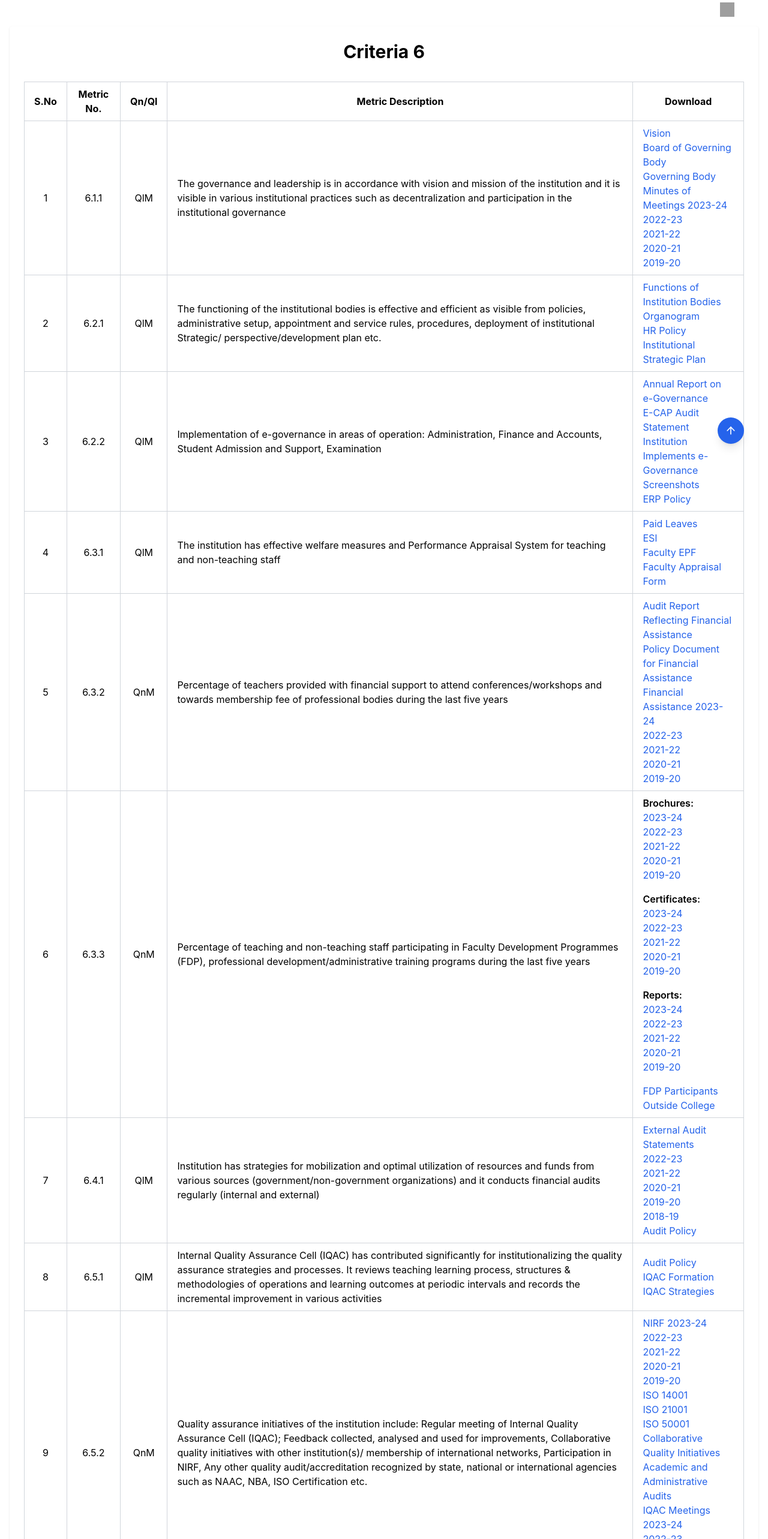
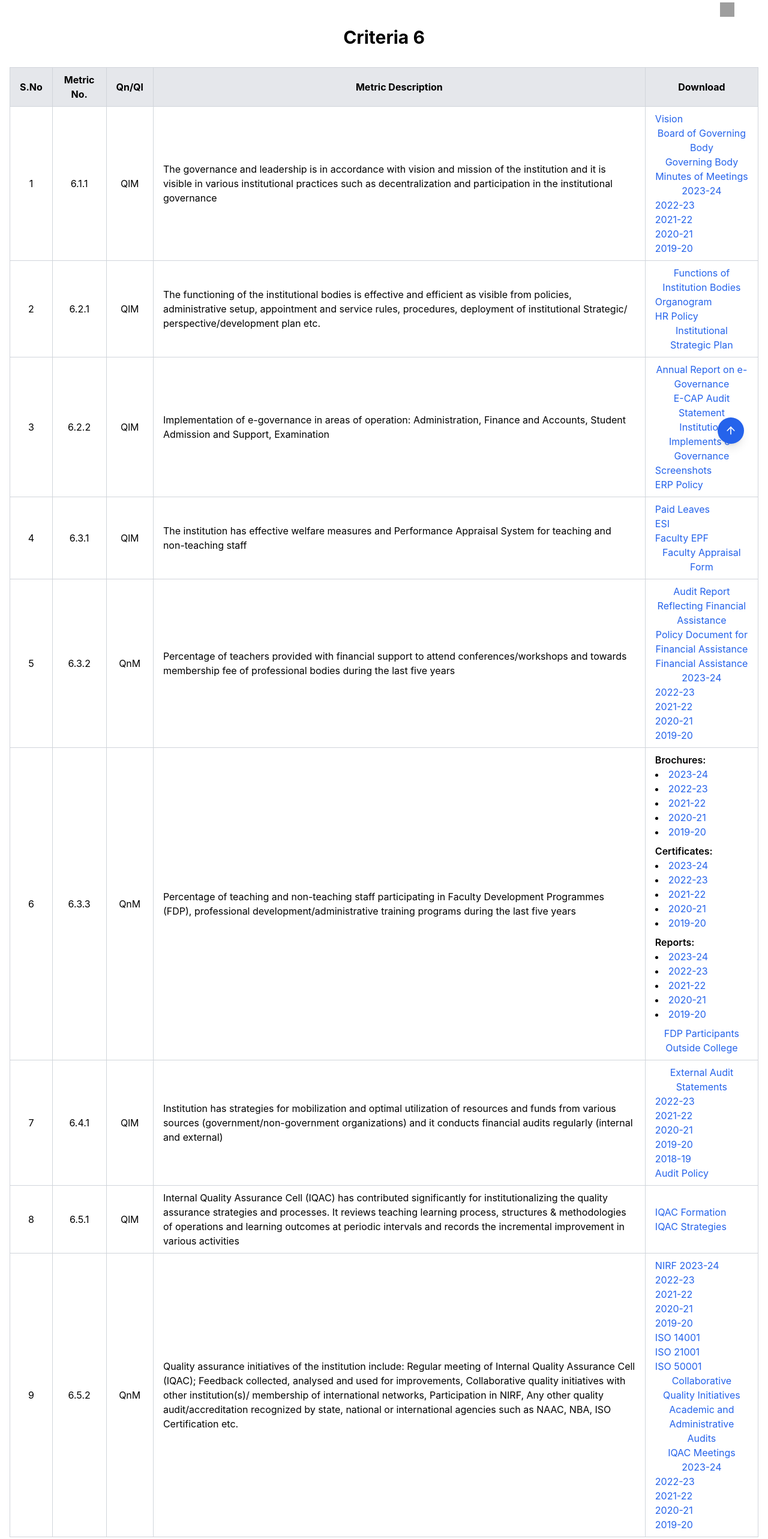
Before and after one commit to Govardhan-subhash/Pharmacy, a React (Vite) app: page /criteria/criteria-vi in a window 1280 px wide. Shown: the part 20-2586 px from the top of the page at 60% size. Built offline with nearby package versions, Linux system fonts and the light colour scheme; grey boxes are pictures that could not be loaded.

Commit message:
Update Criteria6.tsx

```diff
--- a/src/pages/criteria/quality/Criteria6.tsx
+++ b/src/pages/criteria/quality/Criteria6.tsx
@@ -1,7 +1,7 @@
-import React from 'react';
+import React, { useState } from 'react';
 
 const Criteria6: React.FC = () => {
-
+  const [selectedPdf, setSelectedPdf] = useState<string | null>(null);
   const tableData = [
     {
       sno: 1,
@@ -10,13 +10,13 @@ const Criteria6: React.FC = () => {
       description:
         'The governance and leadership is in accordance with vision and mission of the institution and it is visible in various institutional practices such as decentralization and participation in the institutional governance',
       downloads: [
-        { name: 'Vision', url: '/uploads/naac/criteria6/6.1 vision.pdf' },
-        { name: 'Board of Governing Body', url: '/uploads/naac/criteria6/6.1 boardn of governing body.pdf' },
-        { name: 'Governing Body Minutes of Meetings 2023-24', url: '/uploads/naac/criteria6/6.1. GBC meetings 2023-24.pdf' },
-        { name: '2022-23', url: '/uploads/naac/criteria6/6.1. GBC meetings 2022-23.pdf' },
-        { name: '2021-22', url: '/uploads/naac/criteria6/6.1. GBC meetings 2021-22.pdf' },
-        { name: '2020-21', url: '/uploads/naac/criteria6/6.1. GBC meetings 2020-21.pdf' },
-        { name: '2019-20', url: '/uploads/naac/criteria6/6.1. GBC meetings 2019-20.pdf' },
+        { name: 'Vision', url: 'public/uploads/pdfs/naac/quality/criteria6/6.1 vision.pdf' },
+        { name: 'Board of Governing Body', url: 'public/uploads/pdfs/naac/quality/criteria6/6.1 boardn of governing body.pdf' },
+        { name: 'Governing Body Minutes of Meetings 2023-24', url: 'public/uploads/pdfs/naac/quality/criteria6/6.1. GBC meetings 2023-24.pdf' },
+        { name: '2022-23', url: 'public/uploads/pdfs/naac/quality/criteria6/6.1. GBC meetings 2022-23.pdf' },
+        { name: '2021-22', url: 'public/uploads/pdfs/naac/quality/criteria6/6.1. GBC meetings 2021-22.pdf' },
+        { name: '2020-21', url: 'public/uploads/pdfs/naac/quality/criteria6/6.1 GBC meetings 2020-21.pdf' },
+        { name: '2019-20', url: 'public/uploads/pdfs/naac/quality/criteria6/6.1 GBC meeting 2019-20.pdf' },
       ],
     },
     {
@@ -26,10 +26,10 @@ const Criteria6: React.FC = () => {
       description:
         'The functioning of the institutional bodies is effective and efficient as visible from policies, administrative setup, appointment and service rules, procedures, deployment of institutional Strategic/ perspective/development plan etc.',
       downloads: [
-        { name: 'Functions of Institution Bodies', url: '/uploads/naac/criteria6/6.2.1 functions of various institution bodies.pdf' },
-        { name: 'Organogram', url: '/uploads/naac/criteria6/6.2.1 organogram.pdf' },
-        { name: 'HR Policy', url: '/uploads/naac/criteria6/6.2.1. HR policy.pdf' },
-        { name: 'Institutional Strategic Plan', url: '/uploads/naac/criteria6/6.2.1. institutional strategic plan.pdf' },
+        { name: 'Functions of Institution Bodies', url: 'public/uploads/pdfs/naac/quality/criteria6/6.2.1 functions of various institution bodies.pdf' },
+        { name: 'Organogram', url: 'public/uploads/pdfs/naac/quality/criteria6/6.2.1 organogram.pdf' },
+        { name: 'HR Policy', url: 'public/uploads/pdfs/naac/quality/criteria6/6.2.1. HR policy.pdf' },
+        { name: 'Institutional Strategic Plan', url: 'public/uploads/pdfs/naac/quality/criteria6/6.2.1. institutional strategic plan.pdf' },
       ]
     },
     {
@@ -39,11 +39,11 @@ const Criteria6: React.FC = () => {
       description:
         'Implementation of e-governance in areas of operation: Administration, Finance and Accounts, Student Admission and Support, Examination',
       downloads: [
-        { name: 'Annual Report on e-Governance', url: '/uploads/naac/criteria6/6.2.2 annual report on e governance.pdf' },
-        { name: 'E-CAP Audit Statement', url: '/uploads/naac/criteria6/6.2.2 ecap audit statement.pdf' },
-        { name: 'Institution Implements e-Governance', url: '/uploads/naac/criteria6/6.2.2 institution implrments e governance.pdf' },
-        { name: 'Screenshots', url: '/uploads/naac/criteria6/6.2.2. e-governanc screen shots.pdf' },
-        { name: 'ERP Policy', url: '/uploads/naac/criteria6/6.2.2. ERP Policy.pdf' },
+        { name: 'Annual Report on e-Governance', url: 'public/uploads/pdfs/naac/quality/criteria6/6.2.2 annual report on e governance.pdf' },
+        { name: 'E-CAP Audit Statement', url: 'public/uploads/pdfs/naac/quality/criteria6/6.2.2 ecap audit statement.pdf' },
+        { name: 'Institution Implements e-Governance', url: 'public/uploads/pdfs/naac/quality/criteria6/6.2.2 institution implrments e governance.pdf' },
+        { name: 'Screenshots', url: 'public/uploads/pdfs/naac/quality/criteria6/6.2.2. e-governanc screen shots.pdf' },
+        { name: 'ERP Policy', url: 'public/uploads/pdfs/naac/quality/criteria6/6.2.2. ERP Policy.pdf' },
       ],
     },
     {
@@ -53,10 +53,10 @@ const Criteria6: React.FC = () => {
       description:
         'The institution has effective welfare measures and Performance Appraisal System for teaching and non-teaching staff',
       downloads: [
-        { name: 'Paid Leaves', url: '/uploads/naac/criteria6/6.3.1 paid leaves-merged.pdf' },
-        { name: 'ESI', url: '/uploads/naac/criteria6/6.3.1. ESI.pdf' },
-        { name: 'Faculty EPF', url: '/uploads/naac/criteria6/6.3.1. faculty EPF.pdf' },
-        { name: 'Faculty Appraisal Form', url: '/uploads/naac/criteria6/6.3.1 faculty appraisal form.pdf' },
+        { name: 'Paid Leaves', url: 'public/uploads/pdfs/naac/quality/criteria6/6.3.1 paid leaves-merged.pdf' },
+        { name: 'ESI', url: 'public/uploads/pdfs/naac/quality/criteria6/6.3.1. ESI.pdf' },
+        { name: 'Faculty EPF', url: 'public/uploads/pdfs/naac/quality/criteria6/6.3.1. faculty EPF.pdf' },
+        { name: 'Faculty Appraisal Form', url: 'public/uploads/pdfs/naac/quality/criteria6/6.3.1 faculty appraisal form.pdf' },
       ],
     },
     {
@@ -66,13 +66,13 @@ const Criteria6: React.FC = () => {
       description:
         'Percentage of teachers provided with financial support to attend conferences/workshops and towards membership fee of professional bodies during the last five years',
       downloads: [
-        { name: 'Audit Report Reflecting Financial Assistance', url: '/uploads/naac/criteria6/6.3.2 audit report.pdf' },
-        { name: 'Policy Document for Financial Assistance', url: '/uploads/naac/criteria6/6.3.2 policy document.pdf' },
-        { name: 'Financial Assistance 2023-24', url: '/uploads/naac/criteria6/6.3.2 financial assistance 2023-24.pdf' },
-        { name: '2022-23', url: '/uploads/naac/criteria6/6.3.2 financial assistance 2022-23.pdf' },
-        { name: '2021-22', url: '/uploads/naac/criteria6/6.3.2 financial assistance 2021-22.pdf' },
-        { name: '2020-21', url: '/uploads/naac/criteria6/6.3.2 financial assistance 2020-21.pdf' },
-        { name: '2019-20', url: '/uploads/naac/criteria6/6.3.2 financial assistance 2019-20.pdf' },
+        { name: 'Audit Report Reflecting Financial Assistance', url: 'public/uploads/pdfs/naac/quality/criteria6/6.3.2. audit report reflecting financial assistance.pdf' },
+        { name: 'Policy Document for Financial Assistance', url: 'public/uploads/pdfs/naac/quality/criteria6/6.3.2. policy document for financial assistance.pdf' },
+        { name: 'Financial Assistance 2023-24', url: 'public/uploads/pdfs/naac/quality/criteria6/6.3.2 Financial Assistance- 2023-24.pdf' },
+        { name: '2022-23', url: 'public/uploads/pdfs/naac/quality/criteria6/6.3.2 Financial Assistance- 2022-23.pdf' },
+        { name: '2021-22', url: 'public/uploads/pdfs/naac/quality/criteria6/6.3.2 Financial Assistance- 2021-22.pdf' },
+        { name: '2020-21', url: 'public/uploads/pdfs/naac/quality/criteria6/6.3.2 Financial Assistance 2020-21.pdf' },
+        { name: '2019-20', url: 'public/uploads/pdfs/naac/quality/criteria6/6.3.2 Financial Assistance 2019-20.pdf' },
       ],
     },
     {
@@ -83,27 +83,27 @@ const Criteria6: React.FC = () => {
         'Percentage of teaching and non-teaching staff participating in Faculty Development Programmes (FDP), professional development/administrative training programs during the last five years',
       downloads: [
         { category: 'Brochures', links: [
-          { name: '2023-24', url: '/uploads/naac/criteria6/6.3.3 brochures 2023-24.pdf' },
-          { name: '2022-23', url: '/uploads/naac/criteria6/6.3.3 brochures 2022-23.pdf' },
-          { name: '2021-22', url: '/uploads/naac/criteria6/6.3.3 brochures 2021-22.pdf' },
-          { name: '2020-21', url: '/uploads/naac/criteria6/6.3.3 brochures 2020-21.pdf' },
-          { name: '2019-20', url: '/uploads/naac/criteria6/6.3.3 brochures 2019-20.pdf' },
+          { name: '2023-24', url: 'public/uploads/pdfs/naac/quality/criteria6/6.3.3 FDP brochures 2023-24.pdf' },
+          { name: '2022-23', url: 'public/uploads/pdfs/naac/quality/criteria6/6.3.3. FDP brochures 2022-23.pdf' },
+          { name: '2021-22', url: 'public/uploads/pdfs/naac/quality/criteria6/6.3.3. FDP brochures 2021-22.pdf' },
+          { name: '2020-21', url: 'public/uploads/pdfs/naac/quality/criteria6/6.3.3. FDP brochures 2020-21.pdf' },
+          { name: '2019-20', url: 'public/uploads/pdfs/naac/quality/criteria6/6.3.3. FDP brochures 2019-20.pdf' },
         ]},
         { category: 'Certificates', links: [
-          { name: '2023-24', url: '/uploads/naac/criteria6/6.3.3 certificates 2023-24.pdf' },
-          { name: '2022-23', url: '/uploads/naac/criteria6/6.3.3 certificates 2022-23.pdf' },
-          { name: '2021-22', url: '/uploads/naac/criteria6/6.3.3 certificates 2021-22.pdf' },
-          { name: '2020-21', url: '/uploads/naac/criteria6/6.3.3 certificates 2020-21.pdf' },
-          { name: '2019-20', url: '/uploads/naac/criteria6/6.3.3 certificates 2019-20.pdf' },
+          { name: '2023-24', url: 'public/uploads/pdfs/naac/quality/criteria6/6.3.3. FDP certificates 2023-24.pdf' },
+          { name: '2022-23', url: 'public/uploads/pdfs/naac/quality/criteria6/6.3.3 FDP certificates 2022-23.pdf' },
+          { name: '2021-22', url: 'public/uploads/pdfs/naac/quality/criteria6/6.3.3. FDP certificates 2021-22.pdf' },
+          { name: '2020-21', url: 'public/uploads/pdfs/naac/quality/criteria6/6.3.3. FDP certificatesn 2020-21.pdf' },
+          { name: '2019-20', url: 'public/uploads/pdfs/naac/quality/criteria6/6.3.3 FDP certificates 2019-20.pdf' },
         ]},
         { category: 'Reports', links: [
-          { name: '2023-24', url: '/uploads/naac/criteria6/6.3.3 reports 2023-24.pdf' },
-          { name: '2022-23', url: '/uploads/naac/criteria6/6.3.3 reports 2022-23.pdf' },
-          { name: '2021-22', url: '/uploads/naac/criteria6/6.3.3 reports 2021-22.pdf' },
-          { name: '2020-21', url: '/uploads/naac/criteria6/6.3.3 reports 2020-21.pdf' },
-          { name: '2019-20', url: '/uploads/naac/criteria6/6.3.3 reports 2019-20.pdf' },
+          { name: '2023-24', url: 'public/uploads/pdfs/naac/quality/criteria6/6.3.3. FDP reports 2023-24.pdf' },
+          { name: '2022-23', url: 'public/uploads/pdfs/naac/quality/criteria6/6.3.3. FDP reports 2022-23.pdf' },
+          { name: '2021-22', url: 'public/uploads/pdfs/naac/quality/criteria6/6.3.3. FDP reports 2021-22.pdf' },
+          { name: '2020-21', url: 'public/uploads/pdfs/naac/quality/criteria6/6.3.3. FDP reports 2020-21.pdf' },
+          { name: '2019-20', url: 'public/uploads/pdfs/naac/quality/criteria6/6.3.3. FDP reports 2019-20.pdf' },
         ]},
-        { name: 'FDP Participants Outside College', url: '/uploads/naac/criteria6/6.3.3 fdp participants outside college.pdf' },
+        { name: 'FDP Participants Outside College', url: 'public/uploads/pdfs/naac/quality/criteria6/6.3.3 fdp participants outside college.pdf' },
       ],
     },
     {
@@ -114,12 +114,12 @@ const Criteria6: React.FC = () => {
         'Institution has strategies for mobilization and optimal utilization of resources and funds from various sources (government/non-government organizations) and it conducts financial audits regularly (internal and external)',
       downloads: [
         { name: 'External Audit Statements', url : '#'},
-        { name:'2022-23' , url: '/uploads/naac/criteria6/6.4.1 external audit 2022-23.pdf' },
-        { name: '2021-22', url: '/uploads/naac/criteria6/6.4.1 external audit 2021-22.pdf' },
-        { name: '2020-21', url: '/uploads/naac/criteria6/6.4.1 external audit 2020-21.pdf' },
-        { name: '2019-20', url: '/uploads/naac/criteria6/6.4.1 external audit 2019-20.pdf' },
-        { name: '2018-19', url: '/uploads/naac/criteria6/6.4.1 external audit 2018-19.pdf' },
-        { name: 'Audit Policy', url: '/uploads/naac/criteria6/6.4.1 audit policy.pdf' },
+        { name:'2022-23' , url: 'public/uploads/pdfs/naac/quality/criteria6/6.4.1. audit report 2022-23.pdf' },
+        { name: '2021-22', url: 'public/uploads/pdfs/naac/quality/criteria6/6.4.1 audit report 2021-22.pdf' },
+        { name: '2020-21', url: 'public/uploads/pdfs/naac/quality/criteria6/6.4.1. audit report 2020-21.pdf' },
+        { name: '2019-20', url: 'public/uploads/pdfs/naac/quality/criteria6/6.4.1. audit report 2019-20.pdf' },
+        { name: '2018-19', url: 'public/uploads/pdfs/naac/quality/criteria6/6.4.1 audit report 2018-19.pdf' },
+        { name: 'Audit Policy', url: 'public/uploads/pdfs/naac/quality/criteria6/6.4.1. audit policy.pdf' },
       ],
     },
     {
@@ -129,9 +129,9 @@ const Criteria6: React.FC = () => {
       description:
         'Internal Quality Assurance Cell (IQAC) has contributed significantly for institutionalizing the quality assurance strategies and processes. It reviews teaching learning process, structures & methodologies of operations and learning outcomes at periodic intervals and records the incremental improvement in various activities',
       downloads: [
-        { name: 'Audit Policy', url: '/uploads/naac/criteria6/6.5.1 audit policy.pdf' },
-        { name: 'IQAC Formation', url: '/uploads/naac/criteria6/6.5.1 iqac formation.pdf' },
-        { name: 'IQAC Strategies', url: '/uploads/naac/criteria6/6.5.1 iqac strategies.pdf' },
+        // { name: 'Audit Policy', url: 'public/uploads/pdfs/naac/quality/criteria6/6.5.1 audit policy.pdf' },
+        { name: 'IQAC Formation', url: 'public/uploads/pdfs/naac/quality/criteria6/6.5.1 IQAC formation.pdf' },
+        { name: 'IQAC Strategies', url: 'public/uploads/pdfs/naac/quality/criteria6/6.5.1 IQAC strategies.pdf' },
       ],
     },
     {
@@ -141,32 +141,32 @@ const Criteria6: React.FC = () => {
       description:
         'Quality assurance initiatives of the institution include: Regular meeting of Internal Quality Assurance Cell (IQAC); Feedback collected, analysed and used for improvements, Collaborative quality initiatives with other institution(s)/ membership of international networks, Participation in NIRF, Any other quality audit/accreditation recognized by state, national or international agencies such as NAAC, NBA, ISO Certification etc.',
       downloads: [
-        { name: 'NIRF 2023-24', url: '/uploads/naac/criteria6/6.5.2 nirf 2023-24.pdf' },
-        { name: '2022-23', url: '/uploads/naac/criteria6/6.5.2 nirf 2022-23.pdf' },
-        { name: '2021-22', url: '/uploads/naac/criteria6/6.5.2 nirf 2021-22.pdf' },
-        { name: '2020-21', url: '/uploads/naac/criteria6/6.5.2 nirf 2020-21.pdf' },
-        { name: '2019-20', url: '/uploads/naac/criteria6/6.5.2 nirf 2019-20.pdf' },
-        { name: 'ISO 14001', url: '/uploads/naac/criteria6/6.5.2 iso 14001.pdf' },
-        { name: 'ISO 21001', url: '/uploads/naac/criteria6/6.5.2 iso 21001.pdf' },
-        { name: 'ISO 50001', url: '/uploads/naac/criteria6/6.5.2 iso 50001.pdf' },
-        { name: 'Collaborative Quality Initiatives', url: '/uploads/naac/criteria6/6.5.2 collaborative quality initiatives.pdf' },
-        { name: 'Academic and Administrative Audits', url: '/uploads/naac/criteria6/6.5.2 academic and administrative audits.pdf' },
-        { name: 'IQAC Meetings 2023-24', url: '/uploads/naac/criteria6/6.5.2 iqac meetings 2023-24.pdf' },
-        { name: '2022-23', url: '/uploads/naac/criteria6/6.5.2 iqac meetings 2022-23.pdf' },
-        { name: '2021-22', url: '/uploads/naac/criteria6/6.5.2 iqac meetings 2021-22.pdf' },
-        { name: '2020-21', url: '/uploads/naac/criteria6/6.5.2 iqac meetings 2020-21.pdf' },
-        { name: '2019-20', url: '/uploads/naac/criteria6/6.5.2 iqac meetings 2019-20.pdf' },
+        { name: 'NIRF 2023-24', url: 'public/uploads/pdfs/naac/quality/criteria6/6.5.2 nirf 2023-24.pdf' },
+        { name: '2022-23', url: 'public/uploads/pdfs/naac/quality/criteria6/6.5.2 NIRF 2022.pdf' },
+        { name: '2021-22', url: 'public/uploads/pdfs/naac/quality/criteria6/6.5.2 NIRF 2021-22.pdf' },
+        { name: '2020-21', url: 'public/uploads/pdfs/naac/quality/criteria6/6.5.2. NIRF 2020-21.pdf' },
+        { name: '2019-20', url: 'public/uploads/pdfs/naac/quality/criteria6/6.5.2. NIRF 2019-20.pdf' },
+        { name: 'ISO 14001', url: 'public/uploads/pdfs/naac/quality/criteria6/ISO 14001.pdf' },
+        { name: 'ISO 21001', url: 'public/uploads/pdfs/naac/quality/criteria6/ISO 21001.pdf' },
+        { name: 'ISO 50001', url: 'public/uploads/pdfs/naac/quality/criteria6/ISO 50001.pdf' },
+        { name: 'Collaborative Quality Initiatives', url: 'public/uploads/pdfs/naac/quality/criteria6/6.5.2. collaborative quality initiatives.pdf' },
+        { name: 'Academic and Administrative Audits', url: 'public/uploads/pdfs/naac/quality/criteria6/6.5.2 academic and administrative audits.pdf' },
+        { name: 'IQAC Meetings 2023-24', url: 'public/uploads/pdfs/naac/quality/criteria6/IQAC Meetings 2023.pdf' },
+        { name: '2022-23', url: 'public/uploads/pdfs/naac/quality/criteria6/IQAC Meetings 2022.pdf' },
+        { name: '2021-22', url: 'public/uploads/pdfs/naac/quality/criteria6/IQAC Meetings 2021.pdf' },
+        { name: '2020-21', url: 'public/uploads/pdfs/naac/quality/criteria6/IQAC Meetings 2020.pdf' },
+        { name: '2019-20', url: 'public/uploads/pdfs/naac/quality/criteria6/IQAC Meetings 2019.pdf' },
       ],
     },
   ];
 
   return (
     <div className="container mx-auto px-4 py-16">
-      <div className="col-span-3 bg-white p-6 rounded shadow">
-        <h1 className="text-3xl font-bold text-center mb-8">Criteria 6</h1>
+      <h1 className="text-3xl font-bold text-center mb-8">Criteria 6</h1>
+      <div className="overflow-x-auto">
         <table className="table-auto w-full border-collapse border border-gray-300">
           <thead>
-            <tr>
+            <tr className="bg-gray-200">
               <th className="border border-gray-300 px-4 py-2">S.No</th>
               <th className="border border-gray-300 px-4 py-2">Metric No.</th>
               <th className="border border-gray-300 px-4 py-2">Qn/Ql</th>
@@ -183,31 +183,30 @@ const Criteria6: React.FC = () => {
                 <td className="border border-gray-300 px-4 py-2">{row.description}</td>
                 <td className="border border-gray-300 px-4 py-2">
                   {row.downloads.map((download, i) =>
-                    'links' in download ? (
-                      <div key={i} className="mb-4">
+                    'category' in download ? (
+                      <div key={i} className="mb-2">
                         <p className="font-semibold">{download.category}:</p>
-                        {download.links?.map((link, j) => (
-                          <a
-                            key={j}
-                            href={link.url}
-                            target="_blank"
-                            rel="noopener noreferrer"
-                            className="text-blue-600 hover:underline block"
-                          >
-                            {link.name}
-                          </a>
-                        ))}
+                        <ul className="list-disc list-inside">
+                          {'links' in download && download.links.map((link, j) => (
+                            <li key={j}>
+                              <button
+                                onClick={() => setSelectedPdf(link.url)}
+                                className="text-blue-600 hover:underline"
+                              >
+                                {link.name}
+                              </button>
+                            </li>
+                          ))}
+                        </ul>
                       </div>
                     ) : (
-                      <a
+                      <button
                         key={i}
-                        href={download.url}
-                        target="_blank"
-                        rel="noopener noreferrer"
+                        onClick={() => setSelectedPdf(download.url)}
                         className="text-blue-600 hover:underline block"
                       >
                         {download.name}
-                      </a>
+                      </button>
                     )
                   )}
                 </td>
@@ -216,6 +215,30 @@ const Criteria6: React.FC = () => {
           </tbody>
         </table>
       </div>
+
+      {/* Modal for PDF Viewer */}
+      {selectedPdf && (
+        <div className="fixed inset-0 bg-black bg-opacity-50 flex items-center justify-center z-50">
+          <div className="bg-white w-11/12 md:w-3/4 lg:w-1/2 h-3/4 rounded shadow-lg overflow-hidden relative">
+            {/* Modal Header */}
+            <div className="flex justify-between items-center bg-gray-100 px-4 py-2 border-b border-gray-300">
+              <h2 className="text-lg font-semibold">PDF Viewer</h2>
+              <button
+                onClick={() => setSelectedPdf(null)}
+                className="text-gray-500 hover:text-gray-700"
+              >
+                Close
+              </button>
+            </div>
+            {/* PDF Content */}
+            <iframe
+              src={selectedPdf}
+              title="PDF Viewer"
+              className="w-full h-full"
+            ></iframe>
+          </div>
+        </div>
+      )}
     </div>
   );
 };
```
